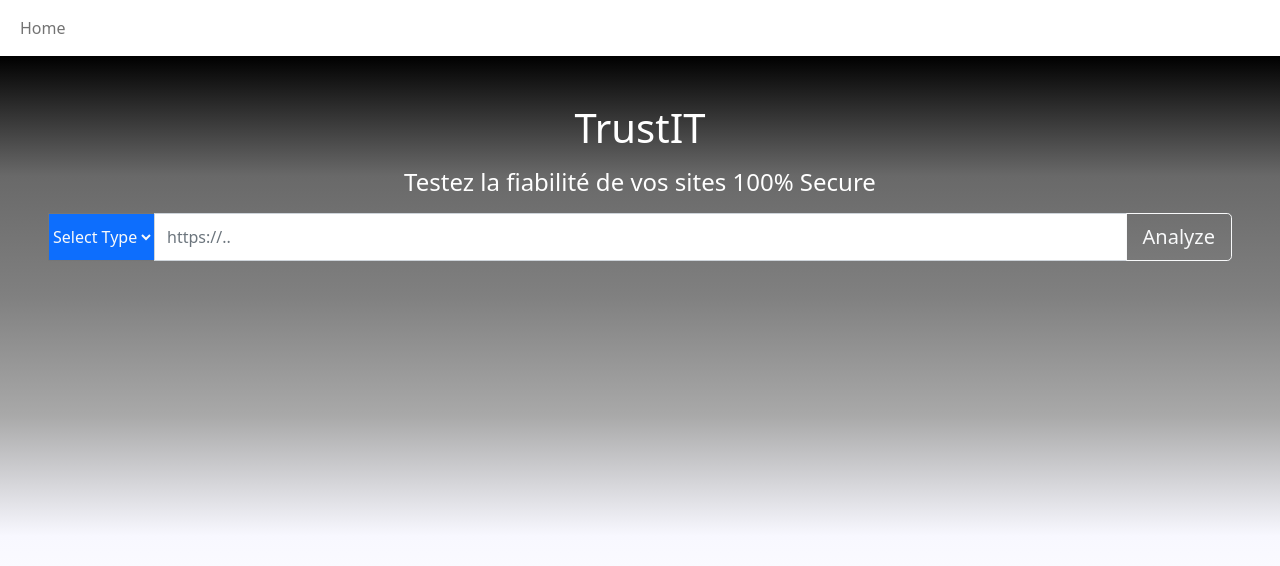
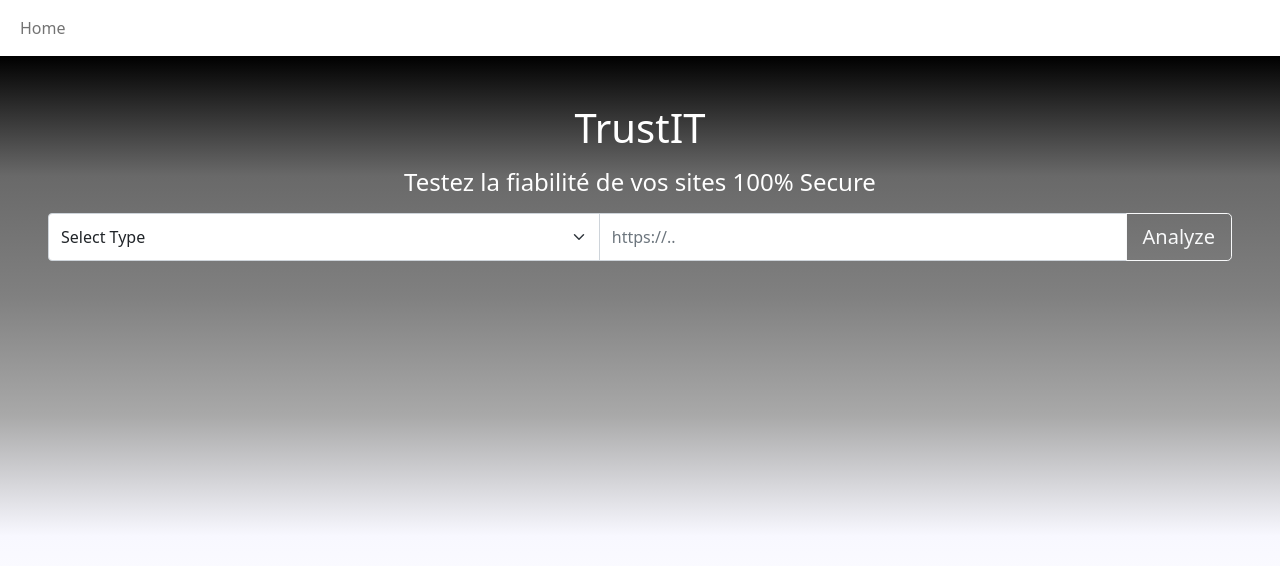
Before and after one commit to EliasOmari/ws-epsi, an Angular app in the folder Projet/TrustIT/: page / in a window 1280 px wide. Shown: the top 566 px of the page. Built offline with nearby package versions, Linux system fonts and the light colour scheme.

Commit message:
finish mardi

```diff
--- a/Projet/TrustIT/src/app/search-bar/search-bar.component.html
+++ b/Projet/TrustIT/src/app/search-bar/search-bar.component.html
@@ -3,7 +3,7 @@
     <fieldset>
       <div class="input-group">
 
-          <select id="options" name="options" class="custom-select bg-primary text-light">
+          <select id="options" name="options" class="form-select" style="width: 50px">
             <option selected="selected" value="0">Select Type</option>
             <option value="1">Cookies</option>
             <option value="2">Certificats</option>
```
